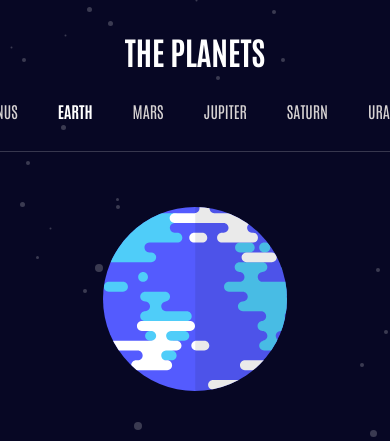
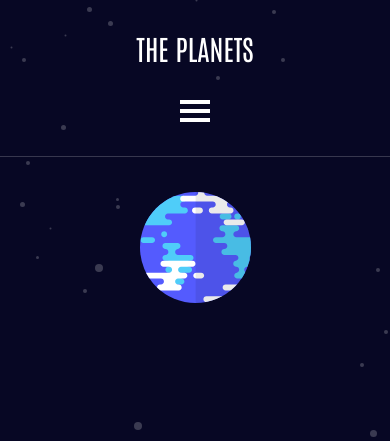
Before and after one commit to IrakliTsiklauri/planets, a React (Create React App) app: page /Earth in a window 390 px wide. Shown: the top 441 px of the page. Built offline with nearby package versions, Linux system fonts and the light colour scheme.

Commit message:
add responsive design for mobile

```diff
--- a/src/components/Header.jsx
+++ b/src/components/Header.jsx
@@ -1,21 +1,32 @@
-import React from "react";
+import React, { useState } from "react";
 import data from "../data.json";
 import { NavLink } from "react-router-dom";
 import styled from "styled-components";
+import burgerImg from "../images/icon-hamburger.svg";
 
 const Header = () => {
+  const [menuOpen, setMenuOpen] = useState(false);
+  console.log(menuOpen);
+
+  const toggleMenu = () => {
+    setMenuOpen(!menuOpen);
+  };
+
   return (
     <HeaderSection>
       <h1>THE PLANETS</h1>
-      <Navigation>
+      <BurgerButton onClick={toggleMenu}>
+        <img src={burgerImg} alt="burger menu" />
+      </BurgerButton>
+      <Navigation showMenu={menuOpen}>
         <Ul>
-          {data.map((planet, index) => {
-            return (
-              <Li key={index}>
-                <Link to={`${planet.name}`}>{planet.name.toUpperCase()}</Link>
-              </Li>
-            );
-          })}
+          {data.map((planet, index) => (
+            <Li key={index}>
+              <NavLinkStyled to={`${planet.name}`} onClick={toggleMenu}>
+                {planet.name.toUpperCase()}
+              </NavLinkStyled>
+            </Li>
+          ))}
         </Ul>
       </Navigation>
     </HeaderSection>
@@ -32,7 +43,7 @@ const HeaderSection = styled.header`
   padding: 30px;
   border-bottom: 1px solid #37374e;
 
-  &h1 {
+  & h1 {
     font-family: "Antonio", sans-serif;
     font-size: 28px;
     font-weight: 400;
@@ -42,22 +53,74 @@ const HeaderSection = styled.header`
     flex-direction: column;
     gap: 30px;
   }
+
+  @media (max-width: 400px) {
+    /* flex-direction: column; */
+    gap: 30px;
+  }
+`;
+
+const BurgerButton = styled.div`
+  display: none;
+
+  @media (max-width: 400px) {
+    display: flex;
+    flex-direction: column;
+    justify-content: center;
+    width: 30px;
+    height: 30px;
+    background: transparent;
+    border: none;
+    cursor: pointer;
+    padding: 0;
+    z-index: 1;
+
+    /* div {
+      width: 30px;
+      height: 4px;
+      background: #fff;
+      transition: all 0.3s linear;
+      position: relative;
+      transform-origin: 1px;
+    } */
+  }
 `;
 
 const Navigation = styled.nav`
   display: flex;
+
+  @media (max-width: 400px) {
+    display: ${({ showMenu }) => (showMenu ? "block" : "none")};
+    position: absolute;
+    top: 30%;
+    left: 0;
+    background: #070724;
+    width: 555px;
+    height: 190%;
+    padding: 20px;
+    z-index: 2;
+  }
 `;
 
 const Ul = styled.ul`
   display: flex;
   gap: 40px;
+
+  @media (max-width: 768px) {
+    gap: 30px;
+  }
+
+  @media (max-width: 400px) {
+    flex-direction: column;
+    gap: 20px;
+  }
 `;
 
 const Li = styled.li`
   list-style-type: none;
 `;
 
-const Link = styled(NavLink)`
+const NavLinkStyled = styled(NavLink)`
   color: #d7d3d3;
   text-decoration: none;
 
--- a/src/components/PlanetImages.jsx
+++ b/src/components/PlanetImages.jsx
@@ -55,6 +55,10 @@ const ImgSection = styled.div`
   display: flex;
   align-items: center;
   justify-content: center;
+
+  @media (max-width: 768px) {
+    margin-bottom: 150px;
+  }
 `;
 
 const Image = styled.img`
@@ -62,19 +66,25 @@ const Image = styled.img`
   height: ${(props) => props.imgHeight};
 
   @media (max-width: 768px) {
-    width: 184px;
+    width: ${(props) => props.imgWidth};
+    height: ${(props) => props.imgHeight};
+
+    @media (max-width: 400px) {
+      width: 111px;
+      height: 111px;
+    }
   }
 `;
 
 const Img = styled.img`
   position: absolute;
-  transform: translateY(-50%);
-  top: 83%;
+  transform: translate(0, 90%);
+  /* top: 83%; */
   width: ${(props) => props.geologyImgWidth};
   height: ${(props) => props.geologyImgHeight};
 
   @media (max-width: 768) {
-    position: absolute;
-    left: 39px;
+    width: ${(props) => props.geologyImgWidth};
+    height: ${(props) => props.geologyImgHeight};
   }
 `;
```
Also changed, not shown: src/images/icon-hamburger.svg (renamed from public/assets/icon-hamburger.svg).
